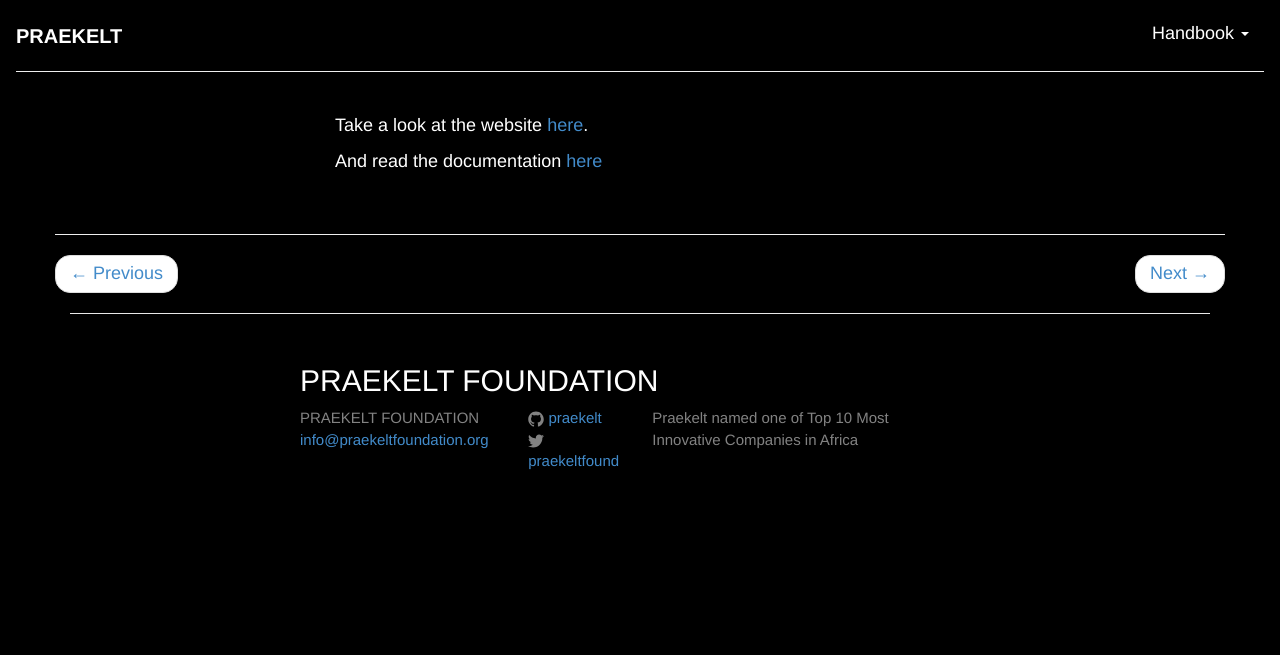
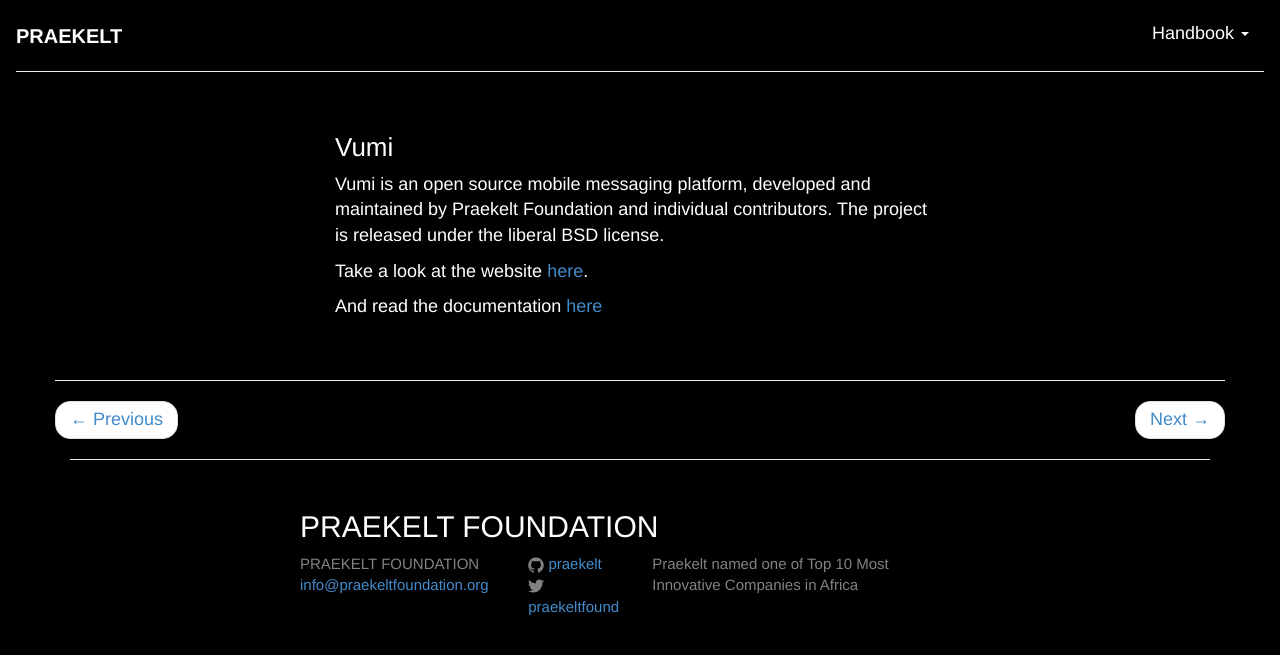
Before and after one commit to praekelt/handbook, a Jekyll site: the page built from _posts/2015-06-07-Vumi.md, in a window 1280 px wide. Shown: the top 655 px of the page. Built offline with Jekyll 4.4.1, drawn with Linux system fonts in a browser that asks for light colours; nearby versions of some CDN libraries.

Commit message:
Updated 2015-06-07-Vumi.md

```diff
--- a/_posts/2015-06-07-Vumi.md
+++ b/_posts/2015-06-07-Vumi.md
@@ -4,6 +4,12 @@
 ---
 
 
+
+### Vumi
+
+Vumi is an open source mobile messaging platform, developed and maintained by Praekelt Foundation and individual contributors. The project is released under the liberal BSD license.
+
+
 Take a look at the website [here](http://vumi.org/).
 
 And read the documentation [here](https://vumi.readthedocs.org/en/latest/)
```
